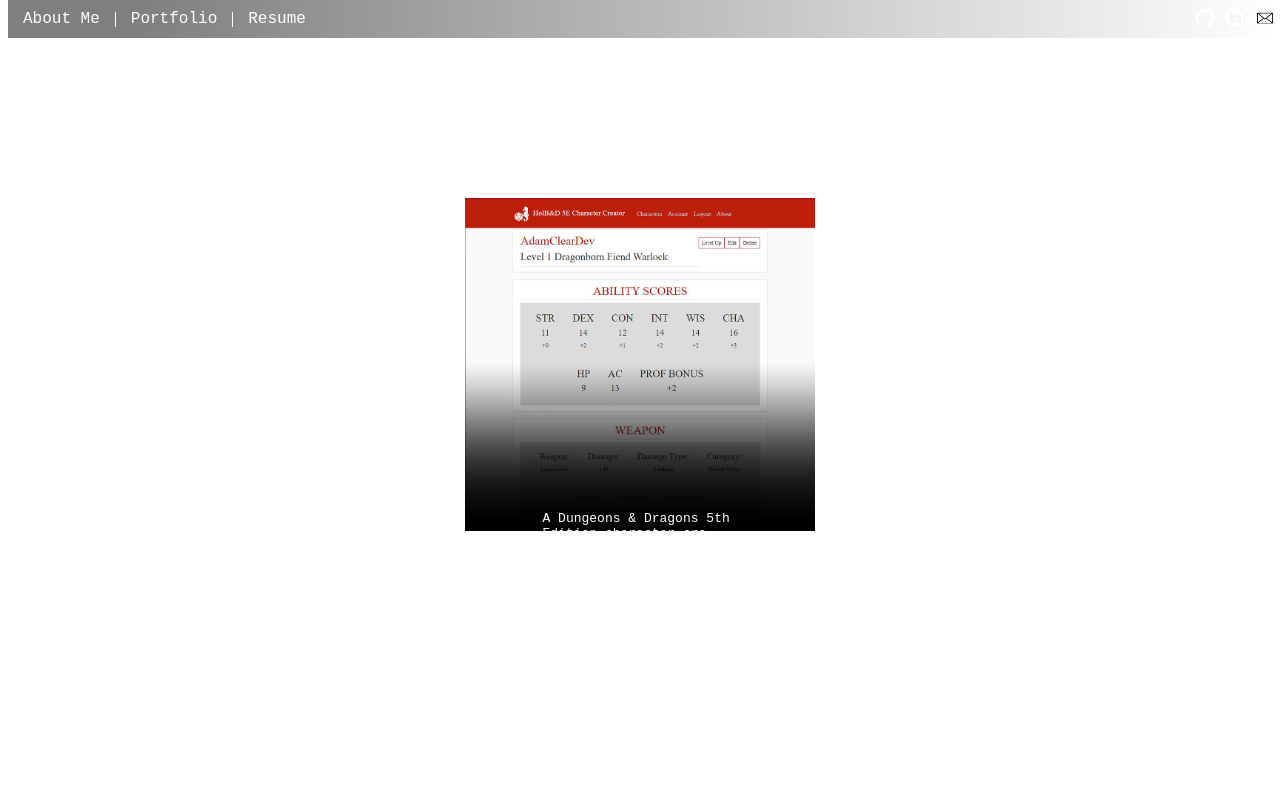
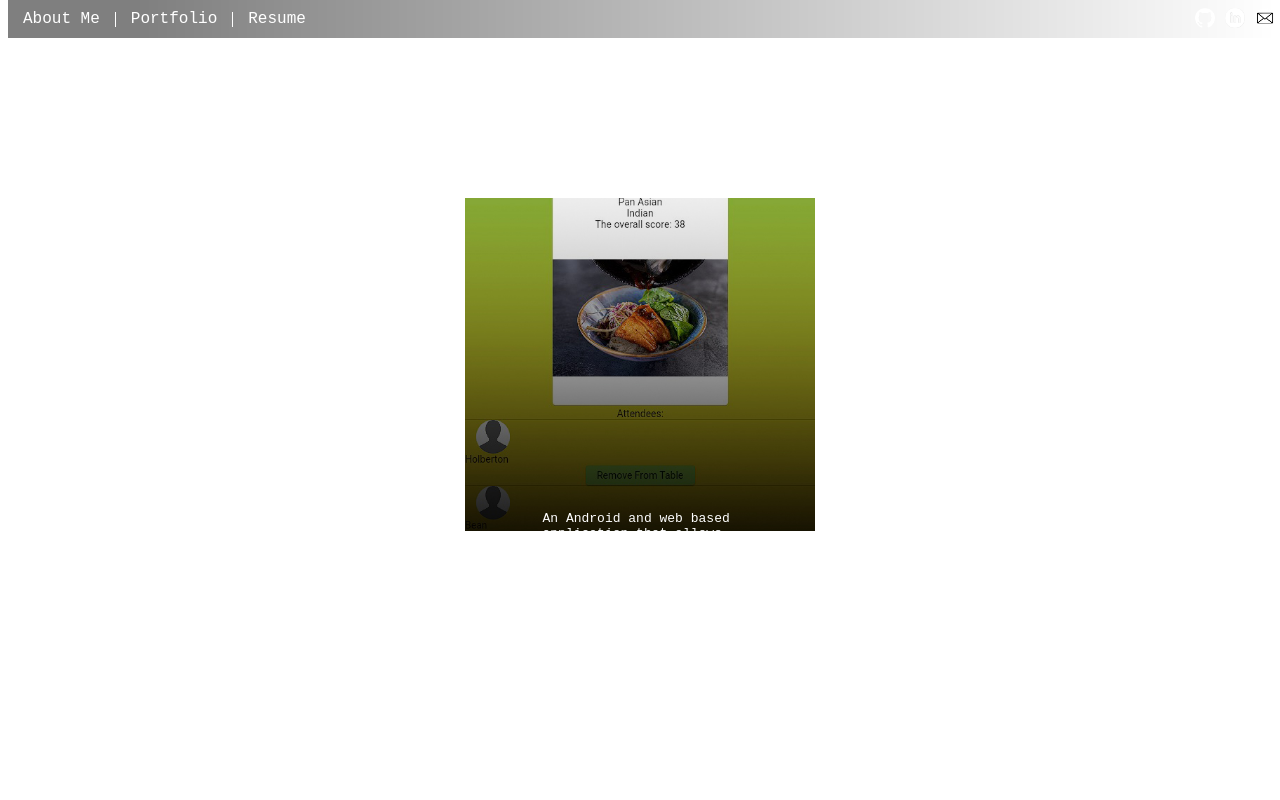
Before and after one commit to adamclear/adamclear_dev, a React (Create React App) app in the folder personal_website/: page / in a window 1280 px wide. Both pictures are taken after a click on the element "Portfolio". Shown: the top 800 px of the page. Built offline with nearby package versions, Linux system fonts and the light colour scheme; the HTML template or start-up script is replaced by a standard one.

Commit message:
updated with Let's Eat!

```diff
--- a/personal_website/src/Body/Portfolio/Portfolio.js
+++ b/personal_website/src/Body/Portfolio/Portfolio.js
@@ -1,7 +1,7 @@
 import { css, StyleSheet } from 'aphrodite';
 import React from 'react';
 import DnDCC from '../../assets/DnDCC.jpg';
-import AirBnB from '../../assets/AirBnB.jpg';
+import LetsEat from '../../assets/LetsEat.jpg';
 import JoP from '../../assets/JoP.jpg';
 
 const styles = StyleSheet.create({
@@ -104,6 +104,28 @@ export function Portfolio() {
 			<div className={css(styles.projectSection)}>
 				<div className={css(styles.projectContainer)}>
 					<h3 className={css(styles.projectTitle)}>
+						Let's Eat!
+					</h3>
+					<a className={css(styles.gitLink)}
+							 href="https://github.com/adamclear/lets_eat"
+							 target="_blank">
+						<div className={css(styles.projectImage)}>
+						<img src={LetsEat} className={css(styles.image)} />
+					</div>
+					</a>
+					<div className={css(styles.projectDescription)}>
+						An Android and web based application that allows users to create
+						an account, find friends, and create a group. The app then uses
+						each user's preferences to find a restaurant for the group to go
+						eat at.
+					</div>
+					<div className={css(styles.projectTech)}>
+						Tech: Dart, Firebase, Flutter, Yelp Fusion API
+					</div>
+				</div>
+				<div className={css(styles.separator)}></div>
+				<div className={css(styles.projectContainer)}>
+					<h3 className={css(styles.projectTitle)}>
 						HolB&D Character Creator
 					</h3>
 					<a className={css(styles.gitLink)}
@@ -144,26 +166,6 @@ export function Portfolio() {
 					</div>
 				</div>
 				<div className={css(styles.separator)}></div>
-				<div className={css(styles.projectContainer)}>
-					<h3 className={css(styles.projectTitle)}>
-						AirBnB Clone
-					</h3>
-					<a className={css(styles.gitLink)}
-							 href="https://github.com/adamclear/AirBnB_clone_v4"
-							 target="_blank">
-						<div className={css(styles.projectImage)}>
-							<img src={AirBnB} className={css(styles.image)} />
-						</div>
-					</a>
-					<div className={css(styles.projectDescription)}>
-						A basic clone of the AirBnB interface front-end and a back-end with
-						a custom console, database, & framework. Completed over the course
-						of several projects where new codebases were forked and worked from.
-					</div>
-					<div className={css(styles.projectTech)}>
-						Tech: Flask, Jinja, MySQL, Python, SQLAlchemy
-					</div>
-				</div>
 			</div>
 		</div>
 	)
```
Also changed, not shown: personal_website/src/assets/LetsEat.jpg (added), personal_website/src/assets/Resume.jpg.
